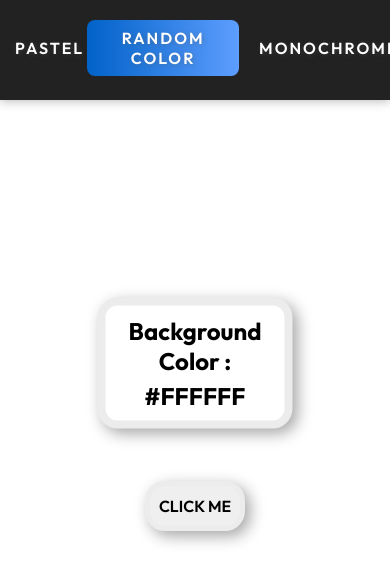
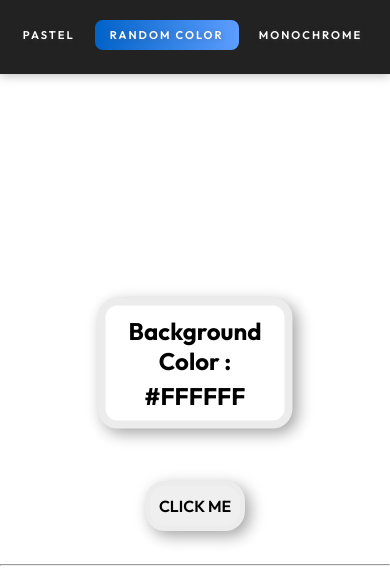
Before and after one commit to inkrafi/colorFlipper, a plain HTML site: page index.html in a window 390 px wide. Shown: the top 573 px of the page. Drawn offline with Linux system fonts and the light colour scheme.

Commit message:
responsive navbar

```diff
--- a/style.css
+++ b/style.css
@@ -44,6 +44,17 @@ nav ul li a {
   text-align: center;
   color: white;
   text-shadow: 1px 1px 5px rgba(85, 85, 85, 0.4);
+}
+
+@media (max-width: 576px) {
+  nav ul li a {
+    font-size: 0.8rem;
+  }
+}
+@media (max-width: 400px) {
+  nav ul li a {
+    font-size: 0.7rem;
+  }
 }
 
 nav ul li a.active {
```
